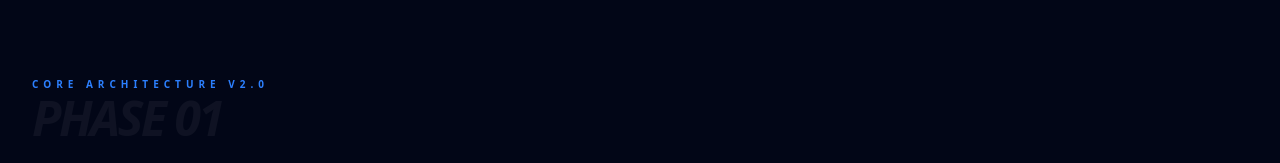
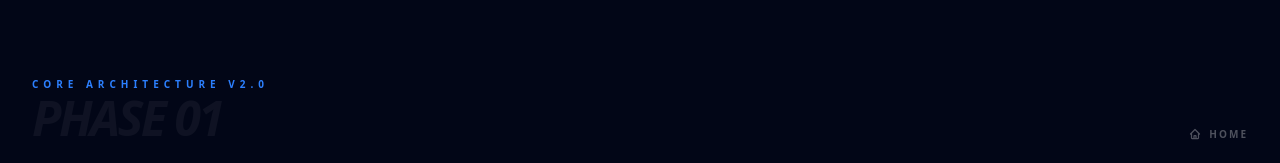
Before and after one commit to meetp2022/ai-safety-calculator, a Next.js app: page / in a window 1280 px wide. Shown: the part 637-800 px from the top of the page. Built offline with nearby package versions, Linux system fonts and the light colour scheme.

Commit message:
feat: add home and back navigation buttons to calculator

```diff
--- a/src/app/Calculator.tsx
+++ b/src/app/Calculator.tsx
@@ -45,6 +45,20 @@ export default function Calculator() {
         setSelection(prev => ({ ...prev, frequencies: {}, coreTasks: [] }));
         setShowBreakdown(false);
     }, [selection.role]);
+
+    const resetCalculator = () => {
+        setStep('category');
+        setSelection({
+            category: '',
+            role: '',
+            experience: 'MID',
+            frequencies: {},
+            coreTasks: [],
+            adoptionRate: 1.0,
+            judgment: 0.5,
+        });
+        setShowBreakdown(false);
+    };
 
     const currentRoleTasks = useMemo(() => {
         return (tasksData as any)[selection.role] || [];
@@ -328,22 +342,28 @@ export default function Calculator() {
 
                         <div className="space-y-6 pt-10">
                             <button
-                                onClick={() => window.location.reload()}
+                                onClick={resetCalculator}
                                 className="w-full py-10 bg-white text-black rounded-[3rem] font-black text-4xl hover:bg-blue-600 hover:text-white transition-all active:scale-95 shadow-[0_40px_100px_rgba(0,0,0,0.5)] uppercase italic tracking-tighter"
                             >
                                 Analyze New Role
                             </button>
 
+                            <div className="flex justify-center gap-10 items-center">
+                                <button
+                                    onClick={() => setStep('context')}
+                                    className="text-white/40 font-black text-xs uppercase tracking-[0.3em] hover:text-white transition-colors flex items-center gap-2"
+                                >
+                                    <span>←</span> Edit Parameters
+                                </button>
                                 {!showBreakdown && (
                                     <button
                                         onClick={() => setShowBreakdown(true)}
-                                    className="text-white/40 font-black text-sm uppercase tracking-[0.3em] hover:text-blue-500 transition-colors flex items-center gap-4 mx-auto"
+                                        className="text-blue-500 font-black text-xs uppercase tracking-[0.3em] hover:text-white transition-colors"
                                     >
-                                    <div className="w-12 h-px bg-white/10" />
-                                    See what drives this score
-                                    <div className="w-12 h-px bg-white/10" />
+                                        Detailed Breakdown
                                     </button>
                                 )}
+                            </div>
                         </div>
                     </div>
                 );
@@ -366,17 +386,28 @@ export default function Calculator() {
                                 {step === 'results' ? 'Success' : `Phase 0${currentStepIndex + 1}`}
                             </div>
                         </div>
-                        {step !== 'category' && step !== 'results' && (
+                        <div className="flex items-center gap-6">
+                            {step !== 'category' && (
                                 <button
                                     onClick={() => {
                                         const prev = steps[currentStepIndex - 1];
                                         setStep(prev as any);
                                     }}
-                                className="text-[10px] font-black uppercase tracking-[0.2em] text-white/30 hover:text-white transition-colors group flex items-center gap-3"
+                                    className="text-[10px] font-black uppercase tracking-[0.2em] text-white/30 hover:text-white transition-colors group flex items-center gap-2"
                                 >
-                                <span className="group-hover:-translate-x-1 transition-transform">←</span> Retrograde
+                                    <span className="group-hover:-translate-x-1 transition-transform">←</span> Back
                                 </button>
                             )}
+                            <button
+                                onClick={resetCalculator}
+                                className="text-[10px] font-black uppercase tracking-[0.2em] text-white/30 hover:text-blue-500 transition-colors flex items-center gap-2"
+                            >
+                                <svg className="w-3 h-3" fill="none" stroke="currentColor" viewBox="0 0 24 24">
+                                    <path strokeLinecap="round" strokeLinejoin="round" strokeWidth={2.5} d="M3 12l2-2m0 0l7-7 7 7M5 10v10a1 1 0 001 1h3m10-11l2 2m-2-2v10a1 1 0 01-1 1h-3m-6 0a1 1 0 001-1v-4a1 1 0 011-1h2a1 1 0 011 1v4a1 1 0 001 1m-6 0h6" />
+                                </svg>
+                                Home
+                            </button>
+                        </div>
                     </div>
                     <div className="h-1 bg-white/5 rounded-full overflow-hidden">
                         <div
```
Lines whose indentation alone changed are shown as unchanged.
